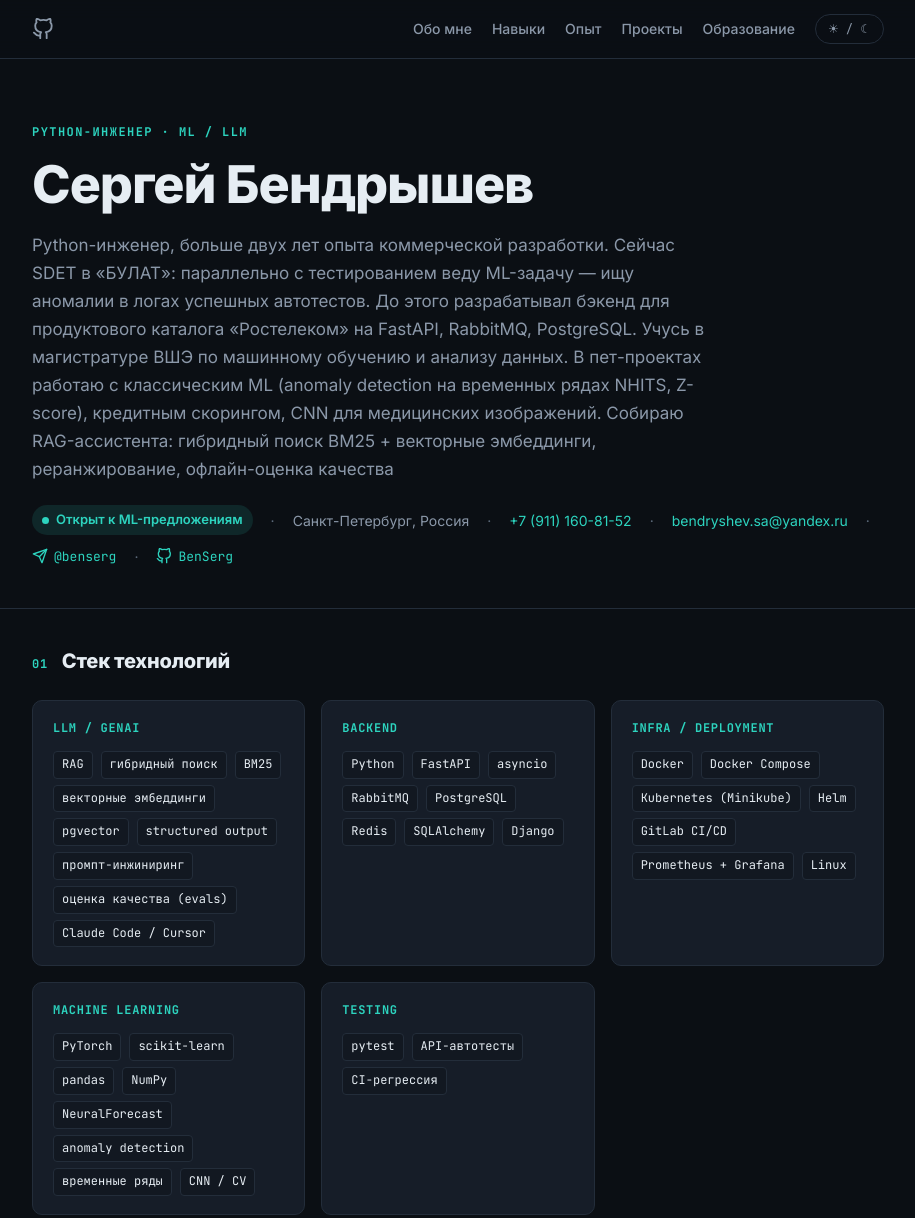
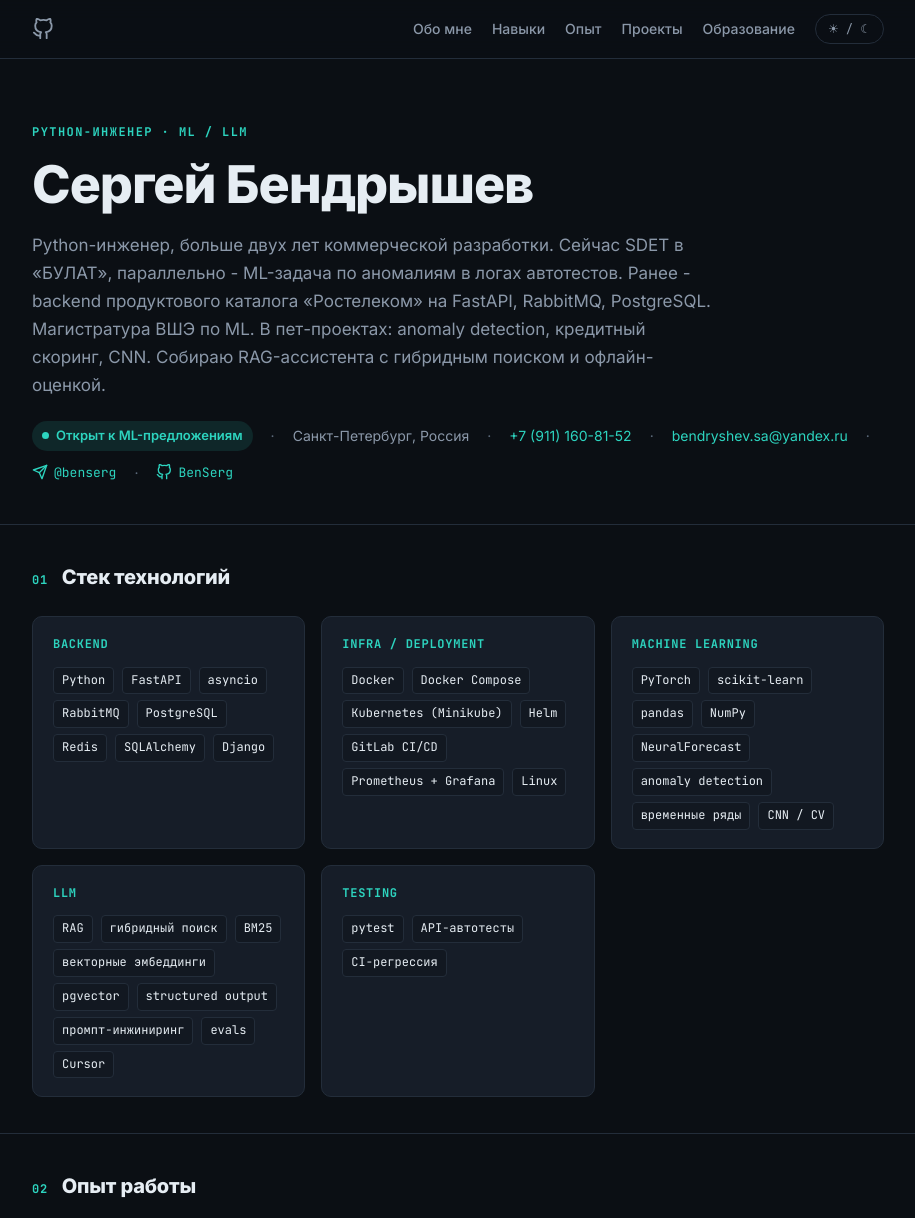
Before and after one commit to BenSerg/BenSerg.github.io, a plain HTML site: page index.html in a window 1280 px wide. Shown: the top 1218 px of the page, without its empty margins (182-1097 px from the left). Drawn offline with Linux system fonts and the light colour scheme.

Commit message:
Update index.html

```diff
--- a/index.html
+++ b/index.html
@@ -274,12 +274,8 @@
       <p class="eyebrow">Python-инженер · ML / LLM</p>
       <h1>Сергей Бендрышев</h1>
       <p class="objective">
-        Python-инженер, больше двух лет опыта коммерческой разработки. Сейчас SDET в «БУЛАТ»:
-        параллельно с тестированием веду ML-задачу — ищу аномалии в логах успешных автотестов. До этого разрабатывал
-        бэкенд для продуктового каталога «Ростелеком» на FastAPI, RabbitMQ,
-        PostgreSQL. Учусь в магистратуре ВШЭ по машинному обучению и анализу данных. В пет-проектах работаю с классическим ML
-        (anomaly detection на временных рядах NHITS, Z-score), кредитным скорингом, CNN для медицинских изображений.
-        Собираю RAG-ассистента: гибридный поиск BM25 + векторные эмбеддинги, реранжирование, офлайн-оценка качества
+        Python-инженер, больше двух лет коммерческой разработки. Сейчас SDET в «БУЛАТ», параллельно - ML-задача по аномалиям в логах автотестов.
+        Ранее - backend продуктового каталога «Ростелеком» на FastAPI, RabbitMQ, PostgreSQL. Магистратура ВШЭ по ML. В пет-проектах: anomaly detection, кредитный скоринг, CNN. Собираю RAG-ассистента с гибридным поиском и офлайн-оценкой.
       </p>
       <div class="contacts">
         <span class="status"><span class="dot"></span> Открыт к ML-предложениям</span>
@@ -318,15 +314,6 @@
         </div>
         <div class="skills-grid">
           <div class="skill-card">
-            <h3>LLM / GenAI</h3>
-            <div class="skill-tags">
-              <span>RAG</span><span>гибридный поиск</span><span>BM25</span>
-              <span>векторные эмбеддинги</span><span>pgvector</span>
-              <span>structured output</span><span>промпт-инжиниринг</span>
-              <span>оценка качества (evals)</span><span>Claude Code / Cursor</span>
-            </div>
-          </div>
-          <div class="skill-card">
             <h3>Backend</h3>
             <div class="skill-tags">
               <span>Python</span><span>FastAPI</span><span>asyncio</span>
@@ -348,6 +335,15 @@
               <span>PyTorch</span><span>scikit-learn</span><span>pandas</span>
               <span>NumPy</span><span>NeuralForecast</span><span>anomaly detection</span>
               <span>временные ряды</span><span>CNN / CV</span>
+            </div>
+          </div>
+          <div class="skill-card">
+            <h3>LLM</h3>
+            <div class="skill-tags">
+              <span>RAG</span><span>гибридный поиск</span><span>BM25</span>
+              <span>векторные эмбеддинги</span><span>pgvector</span>
+              <span>structured output</span><span>промпт-инжиниринг</span>
+              <span>evals</span><span>Cursor</span>
             </div>
           </div>
           <div class="skill-card">
@@ -386,7 +382,7 @@
         <article class="job">
           <div class="job-head">
             <h3 class="job-title">Python Developer</h3>
-            <span class="job-date">Январь 2025 — Июль 2026</span>
+            <span class="job-date">Январь 2025 — Август 2026</span>
           </div>
           <p class="job-company">НПФ Беркут (проект «Ростелеком») · Санкт-Петербург</p>
           <ul>
```
